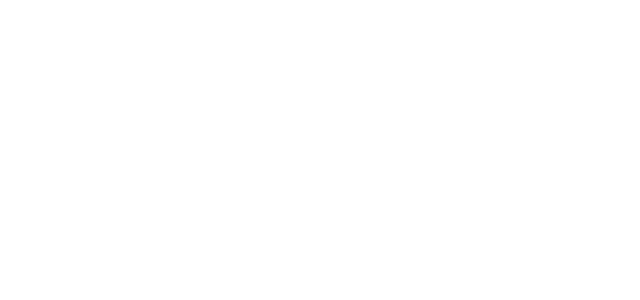
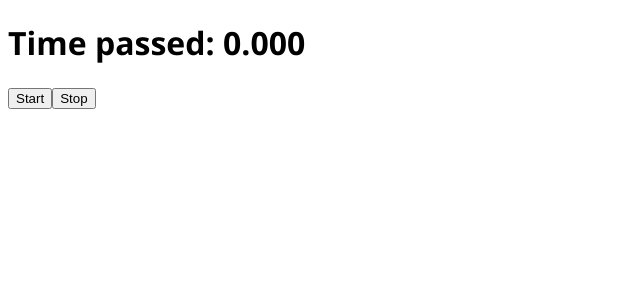
Before and after one commit to toufiq007/react_nextJs, a React (Vite) app: page / in a window 1280 px wide. Shown: the top 300 px of the page, without its empty margins (0-640 px from the left). Built offline with nearby package versions, Linux system fonts and the light colour scheme.

Commit message:
module 4.1 foundation of useRef

```diff
--- a/src/App.jsx
+++ b/src/App.jsx
@@ -1,7 +1,13 @@
+import Counter from "./components/Counter";
+import Stopwatch from "./components/StopWatch";
+
 const App = () => {
-  return <>
-
-  </>;
+  return (
+    <>
+      {/* <Counter /> */}
+      <Stopwatch />
+    </>
+  );
 };
 
 export default App;
--- /dev/null
+++ b/src/components/Counter.jsx
@@ -0,0 +1,11 @@
+import { useRef } from "react";
+
+export default function Counter() {
+  let ref = useRef(0);
+  const handleClick = () => {
+    ref.current += 1;
+  };
+  //   console.log(ref.current);
+
+  return <button onClick={handleClick}>Click me! {ref.current}</button>;
+}
--- /dev/null
+++ b/src/components/StopWatch.jsx
@@ -0,0 +1,34 @@
+import { useRef, useState } from "react";
+
+export default function Stopwatch() {
+  const [startTime, setStartTime] = useState(null);
+  const [currentTime, setCurrentTime] = useState(null);
+  let timerRef = useRef(null);
+
+  console.log("rendering...");
+
+  const handleStartTime = () => {
+    setStartTime(Date.now());
+    setCurrentTime(Date.now());
+    clearInterval(timerRef.current);
+    timerRef.current = setInterval(() => {
+      setCurrentTime(Date.now());
+    }, 10);
+  };
+  const handleStopTime = () => {
+    clearInterval(timerRef.current);
+  };
+
+  let timePassed = 0;
+  if (startTime !== null && currentTime !== null) {
+    timePassed = (currentTime - startTime) / 1000;
+  }
+
+  return (
+    <>
+      <h1>Time passed: {timePassed.toFixed(3)} </h1>
+      <button onClick={handleStartTime}>Start</button>
+      <button onClick={handleStopTime}>Stop</button>
+    </>
+  );
+}
```
